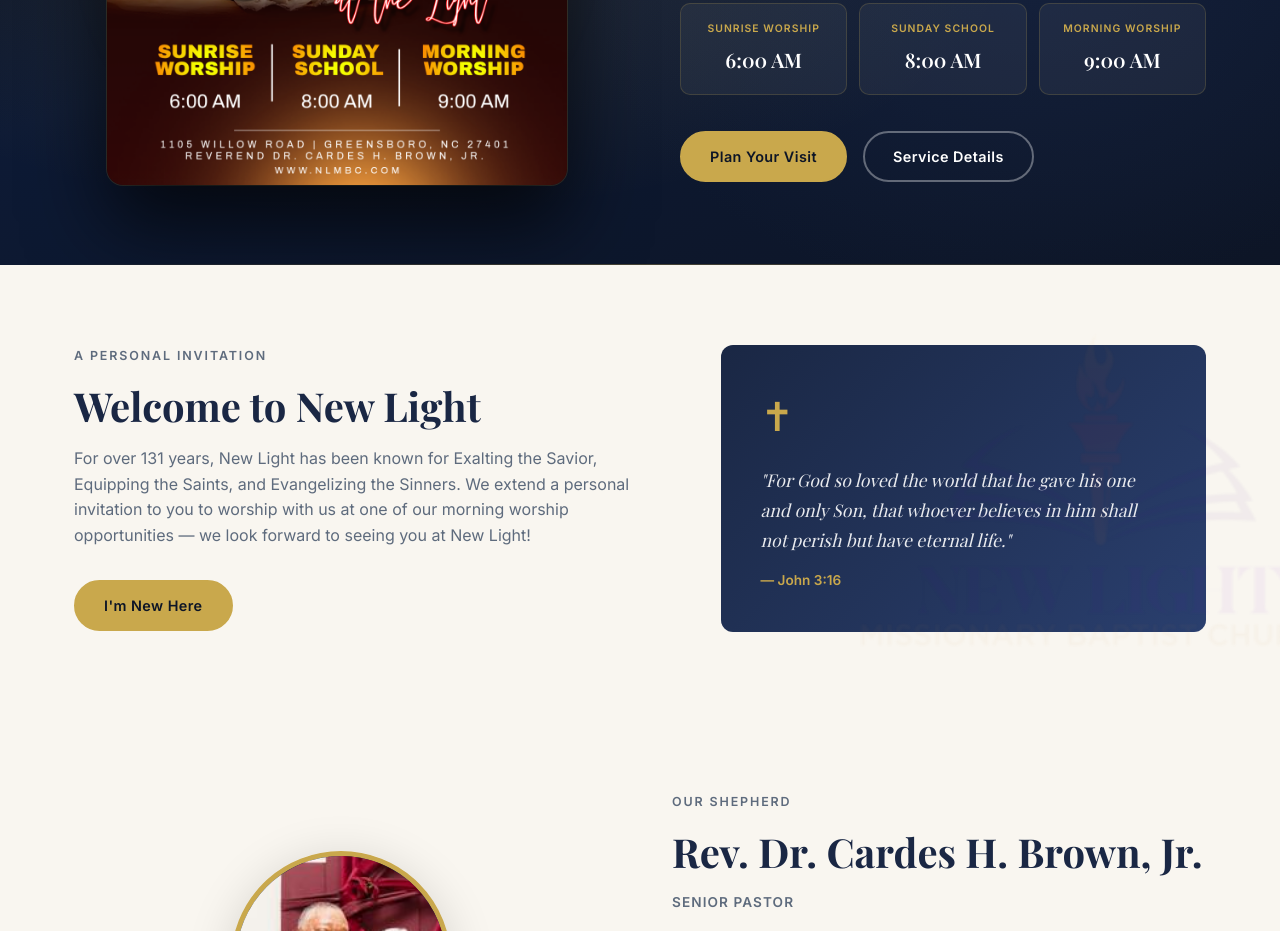
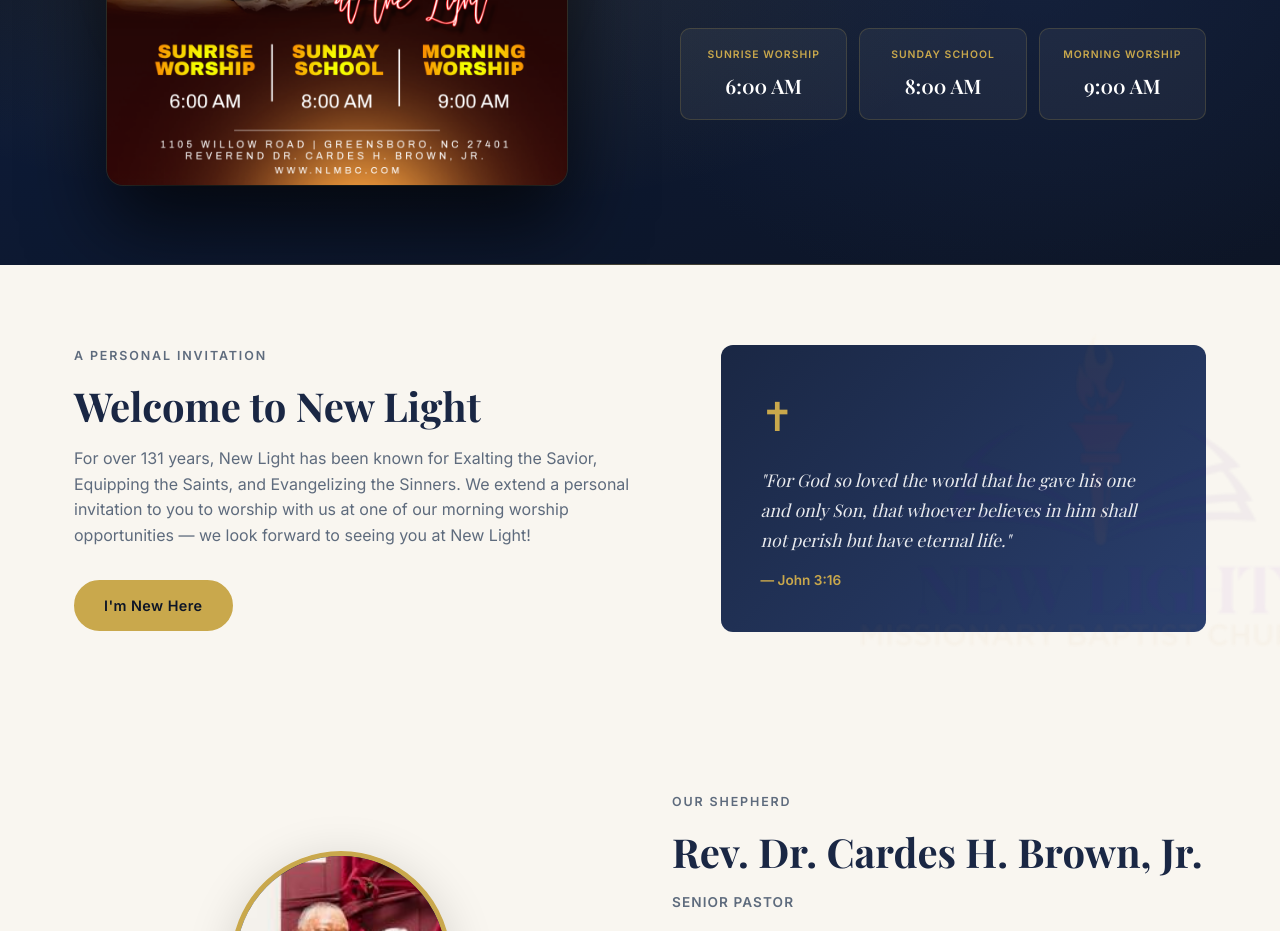
Before and after one commit to deja60/nlmbc-web, a website: page index.html in a window 1280 px wide. Shown: the part 1155-2086 px from the top of the page. Drawn offline with nearby package versions, Linux system fonts and the light colour scheme.

Commit message:
Remove resurrection actions buttons from the resurrection feature section

```diff
--- a/index.html
+++ b/index.html
@@ -108,10 +108,6 @@
             <div class="res-time-label">Morning Worship</div>
             <div class="res-time-value">9:00 AM</div>
           </div>
-        </div>
-        <div class="resurrection-actions">
-          <a href="new-visitor.html" class="btn btn-primary">Plan Your Visit</a>
-          <a href="services.html" class="btn btn-outline-light">Service Details</a>
         </div>
       </div>
     </div>
```
